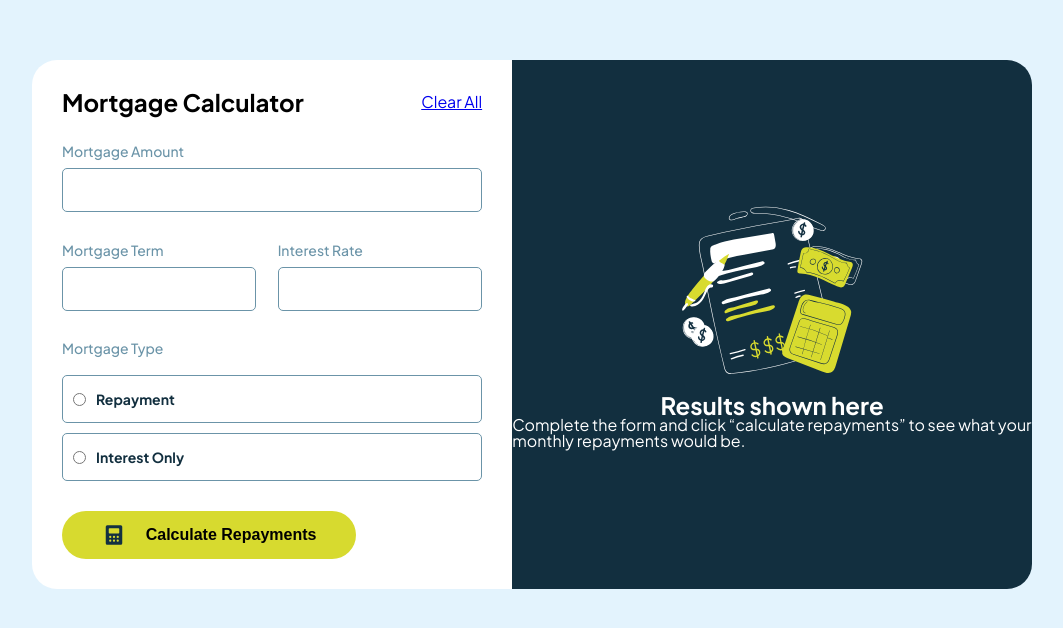
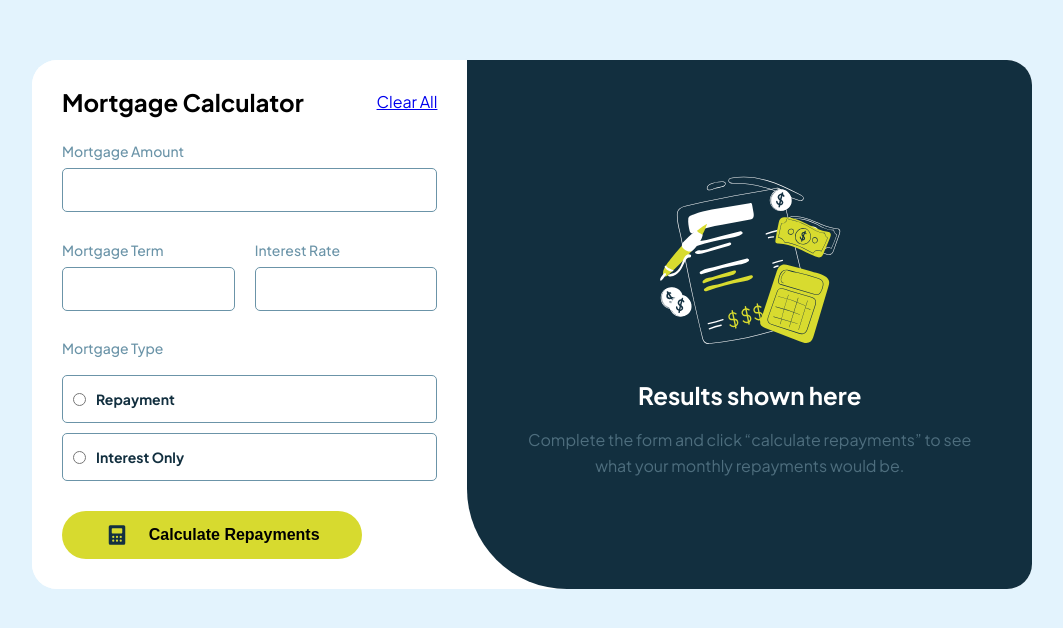
Before and after one commit to KNXCSdev/Mortgage-Practice-, a plain HTML site: page index.html in a window 1280 px wide. Shown: the part 140-768 px from the top of the page, without its empty margins (108-1171 px from the left). Drawn offline with Linux system fonts and the light colour scheme.

```diff
--- a/main.scss
+++ b/main.scss
@@ -37,6 +37,9 @@ label {
   margin: 20rem auto;
   max-width: 100rem;
   display: flex;
+  background-color: var(--white);
+
+  border-radius: 25px;
 }
 .btn {
   background-color: var(--lime);
@@ -47,7 +50,7 @@ label {
   display: flex;
   align-items: center;
   justify-content: center;
-  width: 70%;
+  width: 80%;
   font-size: 1.6rem;
   gap: 2rem;
 }
@@ -141,4 +144,12 @@ label {
   align-items: center;
   justify-content: center;
   flex-direction: column;
+  gap: 2rem;
+  text-align: center;
+  padding: 5rem;
+  border-bottom-left-radius: 100px;
+  &-description {
+    color: var(--slate700);
+    line-height: 1.6;
+  }
 }
```
Also changed, not shown: css/main.css.
